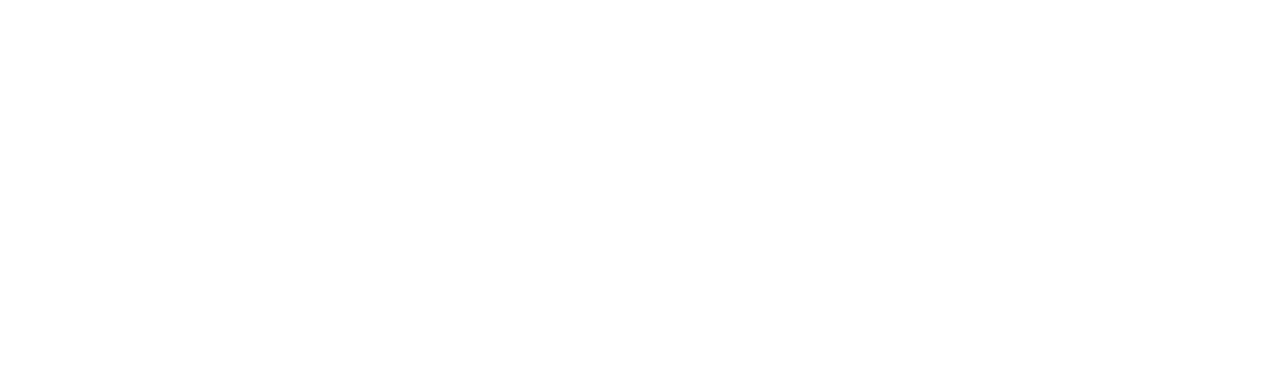
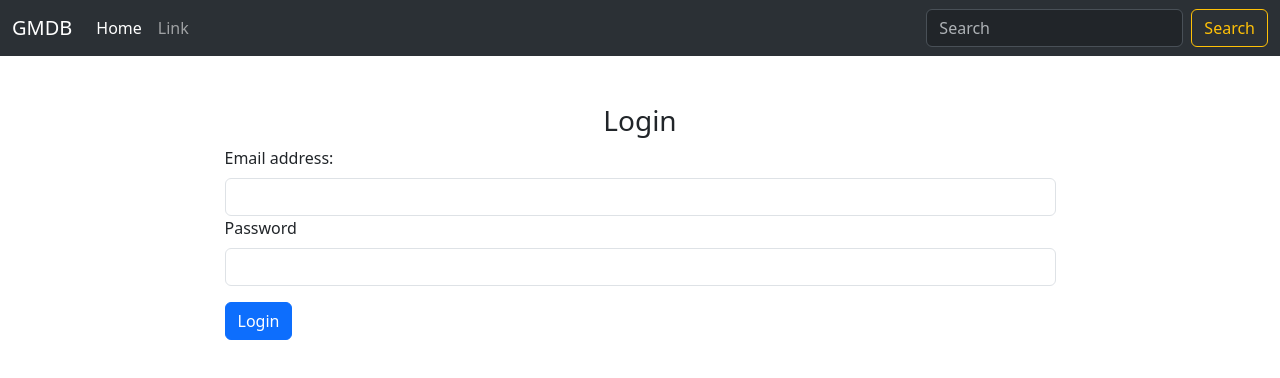
Before and after one commit to MichaelBlm/USAF-html-checkpoint, a plain HTML site: page index.html in a window 1280 px wide. Drawn offline with nearby package versions, Linux system fonts and the light colour scheme.

Commit message:
Finished login page

```diff
--- a/index.html
+++ b/index.html
@@ -1,12 +1,64 @@
 <!DOCTYPE html>
 <html lang="en">
+
 <head>
   <meta charset="UTF-8">
   <meta http-equiv="X-UA-Compatible" content="IE=edge">
   <meta name="viewport" content="width=device-width, initial-scale=1.0">
+  <link href="https://cdn.jsdelivr.net/npm/bootstrap@5.3.0-alpha1/dist/css/bootstrap.min.css" rel="stylesheet"
+    integrity="sha384-GLhlTQ8iRABdZLl6O3oVMWSktQOp6b7In1Zl3/Jr59b6EGGoI1aFkw7cmDA6j6gD" crossorigin="anonymous">
+
   <title>GMDB</title>
 </head>
+<header>
+  <!-- Navication bar -->
+  <nav class="navbar bg-dark navbar-expand-md bg-body-tertiary" data-bs-theme="dark">
+    <div class="container-fluid">
+      <a class="navbar-brand" href="#">GMDB</a>
+
+      <button class="navbar-toggler" type="button" data-bs-toggle="collapse" data-bs-target="#navbarSupportedContent"
+        aria-controls="navbarSupportedContent" aria-expanded="false" aria-label="Toggle navigation">
+        <span class="navbar-toggler-icon"></span>
+      </button>
+      <div class="collapse navbar-collapse" id="navbarSupportedContent">
+        <ul class="navbar-nav me-auto mb-2 mb-lg-0">
+          <li class="nav-item">
+            <a class="nav-link active" aria-current="page" href="#">Home</a>
+          </li>
+          <li class="nav-item">
+            <a class="nav-link" href="#">Link</a>
+          </li>
+        </ul>
+        <form class="d-flex" role="search">
+          <input class="form-control me-2" type="search" placeholder="Search" aria-label="Search">
+          <button class="btn btn-outline-warning" type="submit">Search</button>
+        </form>
+      </div>
+    </div>
+  </nav>
+</header>
+
 <body>
+  <!-- Login -->
+  <div class="container p-3 mt-3">
+    <div class="w-75 mx-auto mt-3">
+      <h3 class="text-center">Login</h3>
+      <form>
+        <div class="mb-3">
+          <label for="exampleInputEmail1" class="form-label">Email address:</label>
+          <input type="email" class="form-control" id="exampleInputEmail1" aria-describedby="emailHelp">
+          <div class="mb-3">
+            <label for="exampleInputPassword1" class="form-label">Password</label>
+            <input type="password" class="form-control" id="exampleInputPassword1">
+          </div>
+          <button type="submit" class="btn btn-primary">Login</button>
+      </form>
+    </div>
+  </div>
+
+
+
 
 </body>
+
 </html>
```
